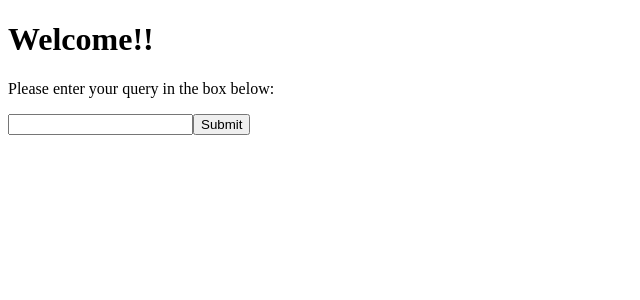
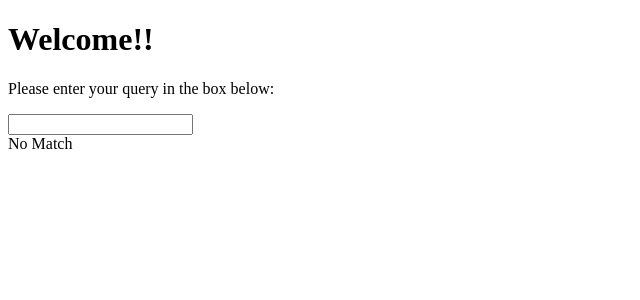
Before and after one commit to CMU-313/basic-web-app, a Next.js app: page / in a window 1280 px wide. Shown: the top 300 px of the page, without its empty margins (0-640 px from the left). Built offline with nearby package versions, Linux system fonts and the light colour scheme.

Commit message:
display query processor results onf frontend

```diff
--- a/pages/index.tsx
+++ b/pages/index.tsx
@@ -1,4 +1,6 @@
 import { useState } from "react";
+import QueryProcessor from "./QueryProcessor";
+
 export default function Home() {
   const [query, setQuery] = useState("");
 
@@ -11,7 +13,9 @@ export default function Home() {
         value={query}
         onChange={(e) => setQuery(e.target.value)}
       />
-      <button>Submit</button>
+      <div>
+        {QueryProcessor(query) == "" ? "No Match" : QueryProcessor(query)}
+      </div>
     </>
   );
 }
```
